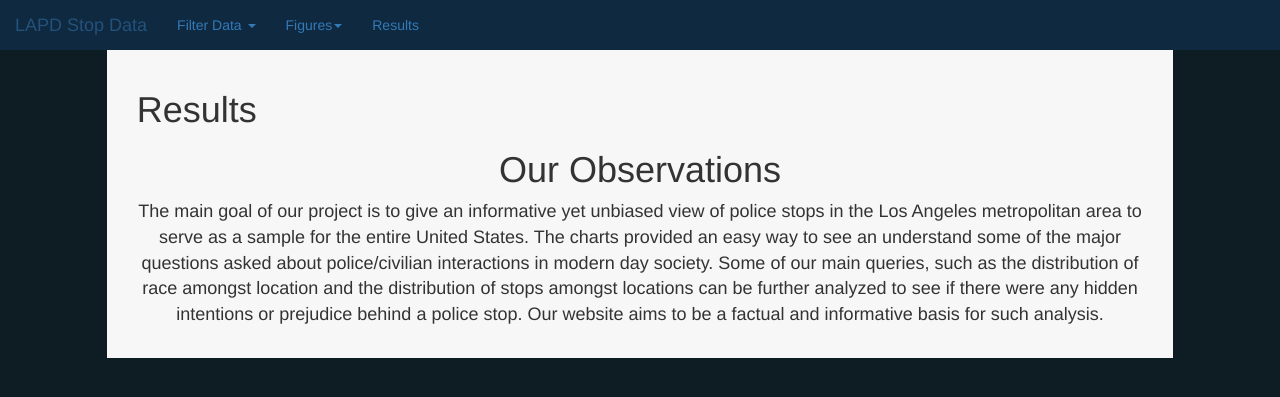
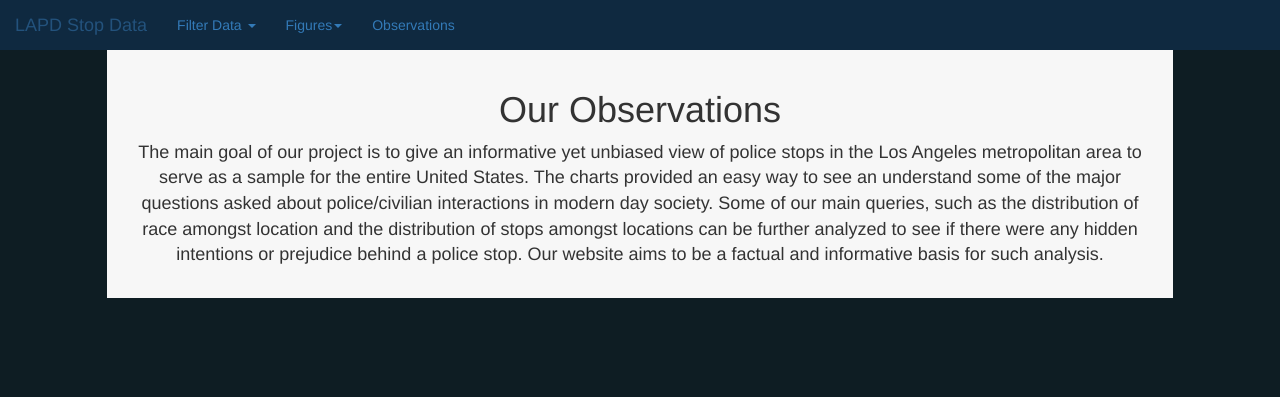
Before and after one commit to victor-lin/lapd-stop-data, a Flask app: page /results in a window 1280 px wide. Shown: the top 397 px of the page. Run offline with Flask 2, Linux system fonts and the light colour scheme; parts of the project's set-up code (start-up, migrations or seed data) failed here and were passed over; some libraries are stand-ins or nearby versions.

Commit message:
Change Results to Observations

```diff
--- a/LAPDStopData/templates/base.html
+++ b/LAPDStopData/templates/base.html
@@ -43,7 +43,7 @@
               <li><a href="/figures/other">Other</a></li>
             </ul>
           </li>
-          <li><a href="/results">Results</a></li>
+          <li><a href="/results">Observations</a></li>
         </ul>
       </div>
     </nav>
--- a/LAPDStopData/templates/results.html
+++ b/LAPDStopData/templates/results.html
@@ -1,6 +1,6 @@
 {% extends "base.html" %}
 {% block body %}
-<h1>Results</h1>
+<!-- <h1>Results</h1>  -->
 <div>
   <h1 class="center">Our Observations</h1>
   <p class="center" style="font-size: 18px"> The main goal of our project is to give an informative yet unbiased view of police stops in the Los Angeles metropolitan area to serve as a sample for the entire United States. The charts provided an easy way to see an understand some of the major questions asked about police/civilian interactions in modern day society. Some of our main queries, such as the distribution of race amongst location and the distribution of stops amongst locations can be further analyzed to see if there were any hidden intentions or prejudice behind a police stop. Our website aims to be a factual and informative basis for such analysis.
```
